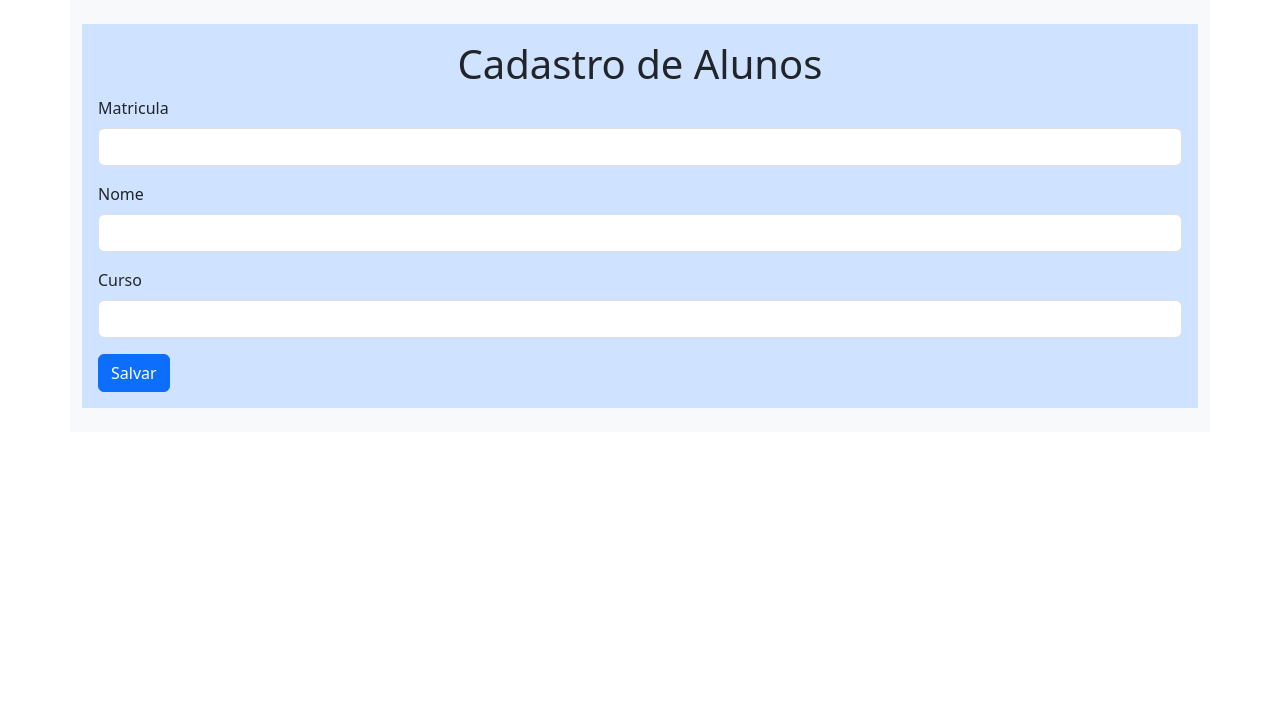
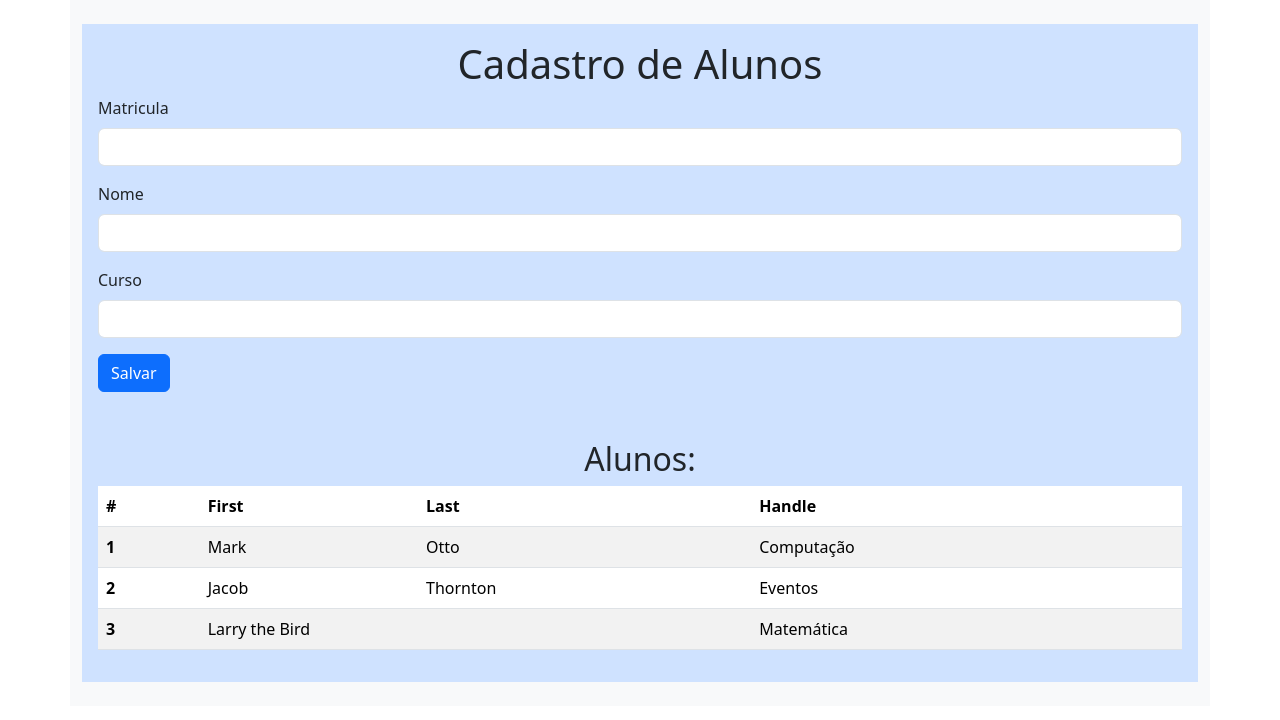
Before and after one commit to arturcardoso/cadastro-aluno, an Angular app: page / in a window 1280 px wide. Shown: the top 720 px of the page. Built offline with nearby package versions, Linux system fonts and the light colour scheme.

Commit message:
Cad Aluno

```diff
--- a/src/app/app.component.html
+++ b/src/app/app.component.html
@@ -1,36 +1 @@
-<div class="container bg-light p-4">
-  <div class="row">
-    <div class="bg-primary-subtle p-3">
-      <h1 class="text-center">Cadastro de Alunos</h1>
-      <form>
-        <div class="mb-3">
-          <label for="matricula" class="form-label">Matricula</label>
-          <input type="text"
-                class="form-control"
-                id="matricula"
-                name="matricula"
-          />
-        </div>
-
-        <div class="mb-3">
-          <label for="nome" class="form-label">Nome</label>
-          <input type="text"
-                class="form-control"
-                id="nome"
-                name="nome"
-          />
-        </div>
-
-        <div class="mb-3">
-          <label for="curso" class="form-label">Curso</label>
-          <input type="text"
-                class="form-control"
-                id="curso"
-                name="curso"
-          />
-        </div>
-        <button type="salvar" class="btn btn-primary">Salvar</button>
-      </form>
-    </div>
-  </div>
-</div>
+<app-client></app-client>
--- a/src/app/app.module.ts
+++ b/src/app/app.module.ts
@@ -4,10 +4,12 @@
 import { AppRoutingModule } from './app-routing.module';
 import { AppComponent } from './app.component';
 import { NgbModule } from '@ng-bootstrap/ng-bootstrap';
+import { ClientComponent } from './client/client.component';
 
 @NgModule({
   declarations: [
-    AppComponent
+    AppComponent,
+    ClientComponent
   ],
   imports: [
     BrowserModule,
--- /dev/null
+++ b/src/app/client/client.component.html
@@ -0,0 +1,68 @@
+<div class="container bg-light p-4">
+    <div class="row">
+      <div class="bg-primary-subtle p-3">
+        <h1 class="text-center">Cadastro de Alunos</h1>
+        <form>
+          <div class="mb-3">
+            <label for="matricula" class="form-label">Matricula</label>
+            <input type="text"
+                  class="form-control"
+                  id="matricula"
+                  name="matricula"
+            />
+          </div>
+
+          <div class="mb-3">
+            <label for="nome" class="form-label">Nome</label>
+            <input type="text"
+                  class="form-control"
+                  id="nome"
+                  name="nome"
+            />
+          </div>
+
+          <div class="mb-3">
+            <label for="curso" class="form-label">Curso</label>
+            <input type="text"
+                  class="form-control"
+                  id="curso"
+                  name="curso"
+            />
+          </div>
+          <button type="salvar" class="btn btn-primary">Salvar</button>
+        </form>
+        <form>
+        <h2 class="mt-5 text-center">Alunos:</h2>
+        <table class="table table-striped">
+            <thead>
+              <tr>
+                <th scope="col">#</th>
+                <th scope="col">First</th>
+                <th scope="col">Last</th>
+                <th scope="col">Handle</th>
+              </tr>
+            </thead>
+            <tbody>
+              <tr>
+                <th scope="row">1</th>
+                <td>Mark</td>
+                <td>Otto</td>
+                <td>Computação</td>
+              </tr>
+              <tr>
+                <th scope="row">2</th>
+                <td>Jacob</td>
+                <td>Thornton</td>
+                <td>Eventos</td>
+              </tr>
+              <tr>
+                <th scope="row">3</th>
+                <td colspan="2">Larry the Bird</td>
+                <td>Matemática</td>
+              </tr>
+            </tbody>
+          </table>
+        </form>
+      </div>
+    </div>
+  </div>
```
Also changed, not shown: src/app/client/client.component.ts (added, +10 -0 lines), src/app/client/client.component.css (added), 1 other file (tests, documents, lock files or other folders).
